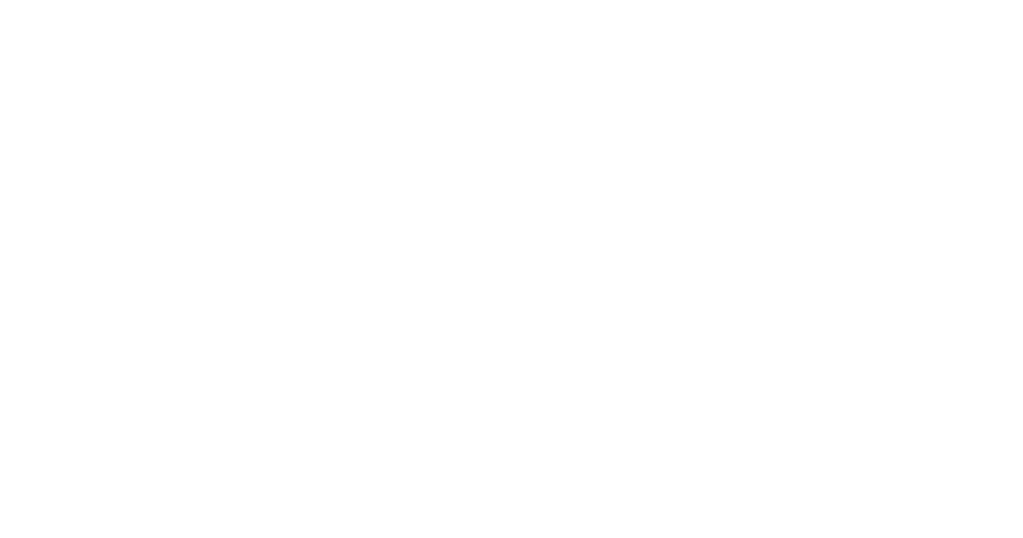
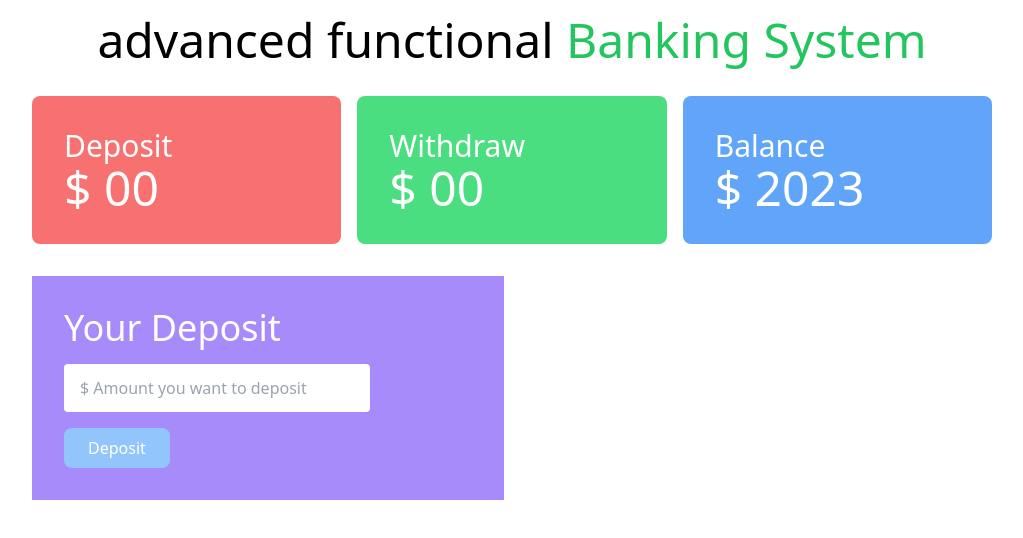
Before and after one commit to 01312345069/advanced-functional-Banking, a plain HTML site: page index.html in a window 1280 px wide. Shown: the whole page, without its empty margins (128-1151 px from the left). Drawn offline with nearby package versions, Linux system fonts and the light colour scheme.

Commit message:
project setup

```diff
--- a/index.html
+++ b/index.html
@@ -5,11 +5,46 @@
     <meta charset="UTF-8">
     <meta http-equiv="X-UA-Compatible" content="IE=edge">
     <meta name="viewport" content="width=device-width, initial-scale=1.0">
-    <title>Document</title>
+    <script src="https://cdn.tailwindcss.com"></script>
+    <title>advanced-functional-Banking</title>
 </head>
 
 <body>
+    <header>
+        <h1 class="text-5xl text-center mt-4">advanced functional <span class="text-green-500 font-medium">Banking
+                System</span></h1>
+    </header>
+    <main>
+        <!-- balance & transaction interface  -->
+        <section class="mt-8">
+            <div class="grid grid-cols-3 gap-4 w-3/4 mx-auto text-white">
+                <div class="bg-red-400 p-8 rounded-lg">
+                    <h4 class="text-3xl">Deposit</h4>
+                    <h2 class="text-5xl font-medium">$ <span class="deposit-total">00</span></h2>
+                </div>
+                <div class="bg-green-400 p-8 rounded-lg">
+                    <h4 class="text-3xl">Withdraw</h4>
+                    <h2 class="text-5xl font-medium">$ <span class="withdraw-total">00</span></h2>
+                </div>
+                <div class="bg-blue-400 p-8 rounded-lg">
+                    <h4 class="text-3xl">Balance</h4>
+                    <h2 class="text-5xl font-medium">$ <span class="balance-total">2023</span></h2>
+                </div>
+            </div>
+        </section>
+        <!-- deposit and Withdraw section  -->
+        <section class="mt-8 w-3/4 mx-auto">
+            <div class="grid grid-cols-2 gap-4">
+                <div class="bg-violet-400 p-8">
+                    <h3 class="text-4xl text-white mb-4">Your Deposit</h3>
+                    <input class="w-3/4 px-4 py-3 rounded block" type="text" placeholder="$ Amount you want to deposit">
+                    <button id="btn-deposit"
+                        class="bg-blue-300 px-6 py-2 text-white rounded-lg mt-4 font-medium hover:bg-sky-400">Deposit</button>
 
+                </div>
+            </div>
+        </section>
+    </main>
 </body>
 
 </html>
```
